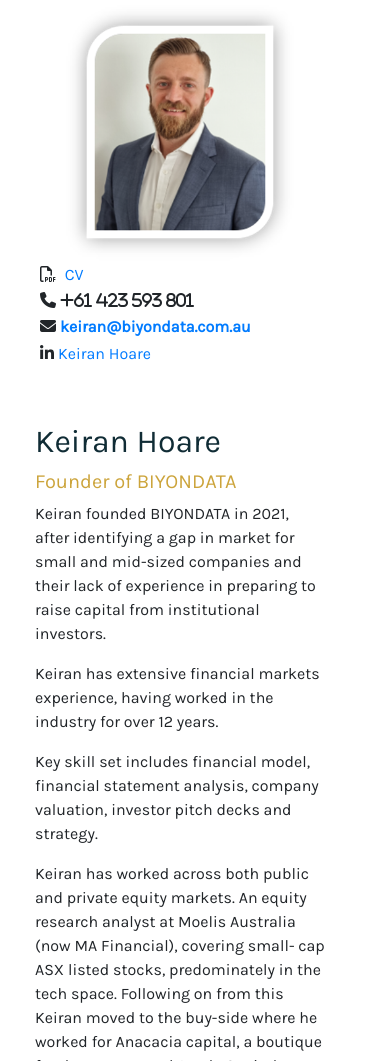
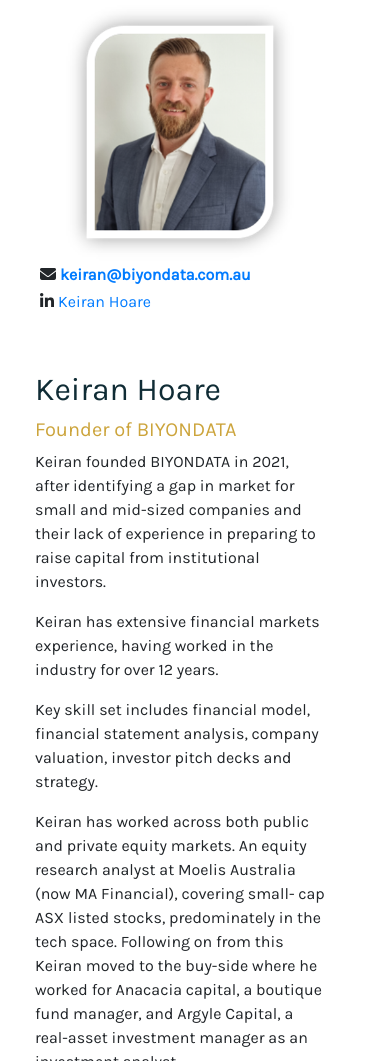
Before and after one commit to Nikki-Rees/biyondata-strategic-business-partner, a plain HTML site: page about.html in a window 390 px wide. Shown: the part 657-1718 px from the top of the page. Drawn offline with nearby package versions, Linux system fonts and the light colour scheme; a script that the page names is missing; a web font is replaced by a local one.

Commit message:
removed phone number and cv link

```diff
--- a/about.html
+++ b/about.html
@@ -86,10 +86,6 @@
 
                 <div id="contact-details">
                     <ul>
-                        <li><i class="fa fa-file-pdf-o" aria-hidden="true"></i> <a href="">
-                                CV</a></i></li>
-                        <li><i class="fa fa-phone" aria-hidden="true">
-                                +61 423 593 801</a></i></li>
                         <li><i class="fa fa-envelope" aria-hidden="true"> <a href="mailto:keiran@biyondata.com">
                                     keiran@biyondata.com.au</a></i></li>
                         <li><i class="fa fa-linkedin" aria-hidden="true"> <a
```
